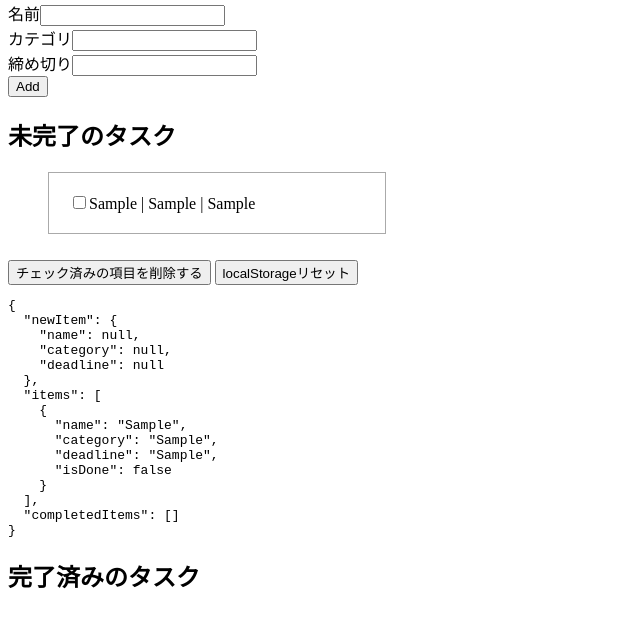
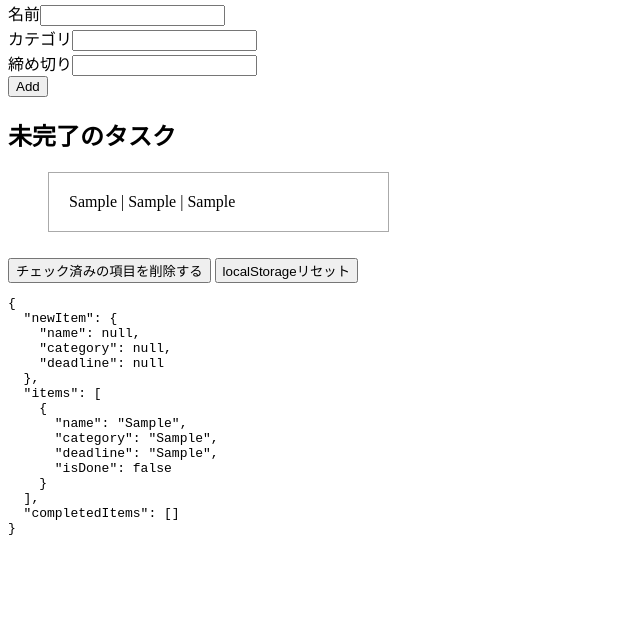
Before and after one commit to Haru0101/simple-memo, a plain HTML site: page index.html in a window 1280 px wide. Both pictures are taken after typing "Sample", "Sample", "Sample" into the empty fields and a click on the button "Add". Shown: the part 79-706 px from the top of the page, without its empty margins (0-640 px from the left). Drawn offline with nearby package versions, Linux system fonts and the light colour scheme.

Commit message:
remove checkbox
Signed-off-by: Haruki Okuda <haruki.for.01@gmail.com>

```diff
--- a/index.html
+++ b/index.html
@@ -19,8 +19,7 @@
             <h2>未完了のタスク</h2>
             <ul>
                 <template v-for="(item, index) in items">
-                    <li :class="{'isDone': item.isDone}" :key="index"><label><input type="checkbox"
-                                v-model="item.isDone" @change="updateStorage(); completeItem()">{{ item.name }} |
+                    <li :key="index"><label>{{ item.name }} |
                             {{ item.category }} |
                             {{ item.deadline }}</label></li>
                 </template>
@@ -28,16 +27,6 @@
             <button v-on:click="deleteItemChecked()">チェック済みの項目を削除する</button>
             <button @click="resetStorage()">localStorageリセット</button>
             <pre>{{$data}}</pre>
-
-            <h2>完了済みのタスク</h2>
-            <ul>
-                <template v-for="(completedItem, index) in completedItems">
-                    <li :class="{'isDone': completedItem.isDone}" :key="index"><label><input type="checkbox"
-                                v-model="completedItem.isDone" @change="updateStorage()">{{ completedItem.name }} |
-                            {{ completedItem.category }} |
-                            {{ completedItem.deadline }}</label></li>
-                </template>
-            </ul>
 
         </form>
     </div>
@@ -108,21 +97,18 @@
                     this.items = this.items.filter(function (item) {
                         return item.isDone === false;
                     });
-                },
-                completeItem: function () {
-                    let completedItems = this.items.filter(function (item) {
-                        return item.isDone === true;
-                    });
-                    this.completedItems.push(...completedItems);
-                    this.deleteItemChecked();
                 }
             }
         })
     </script>
     <style>
+        body {
+            box-sizing: border-box;
+        }
         ul {
             display: flex;
-            justify-content: space-between;
+            flex-wrap:wrap;
+            margin-right: -10px;
         }
 
         li {
@@ -131,6 +117,7 @@
             display: block;
             width: calc(100% / 4 - 10px);
             margin-bottom: 10px;
+            margin-right: 10px;
         }
     </style>
 </body>
```
